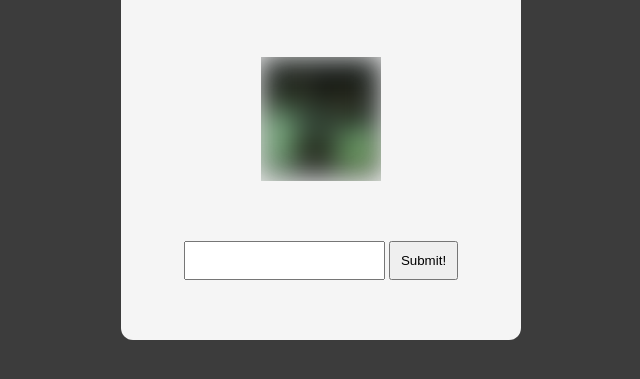
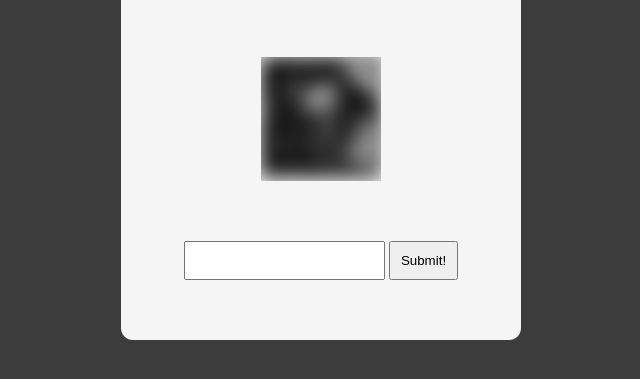
Before and after one commit to grigoryan-m/guess-the-champion, a plain HTML site: page index.html in a window 1280 px wide. Shown: the part 255-634 px from the top of the page, without its empty margins (319-959 px from the left). Drawn offline with Linux system fonts and the light colour scheme.

Commit message:
finished project

```diff
--- a/index.html
+++ b/index.html
@@ -14,8 +14,8 @@
                 <img id="iconImg" src="/src/Warwick.png">
             </div>
             <fieldset>
-                <input type="text">
-                <button>Submit!</button>
+                <input id="inputField" type="text">
+                <button id="submitButton">Submit!</button>
             </fieldset>
         </div>
     </div>
--- a/main.js
+++ b/main.js
@@ -0,0 +1,202 @@
+const champions = [
+    "Aatrox.png",
+    "Ahri.png",
+    "Akali.png",
+    "Akshan.png",
+    "Alistar.png",
+    "Amumu.png",
+    "Anivia.png",
+    "Annie.png",
+    "Aphelios.png",
+    "Ashe.png",
+    "AurelionSol.png",
+    "Azir.png",
+    "Bard.png",
+    "Belveth.png",
+    "Blitzcrank.png",
+    "Brand.png",
+    "Braum.png",
+    "Caitlyn.png",
+    "Camille.png",
+    "Cassiopeia.png",
+    "Chogath.png",
+    "Corki.png",
+    "Darius.png",
+    "Diana.png",
+    "Draven.png",
+    "DrMundo.png",
+    "Ekko.png",
+    "Elise.png",
+    "Evelynn.png",
+    "Ezreal.png",
+    "Fiddlesticks.png",
+    "Fiora.png",
+    "Fizz.png",
+    "Galio.png",
+    "Gangplank.png",
+    "Garen.png",
+    "Gnar.png",
+    "Gragas.png",
+    "Graves.png",
+    "Gwen.png",
+    "Hecarim.png",
+    "Heimerdinger.png",
+    "Illaoi.png",
+    "Irelia.png",
+    "Ivern.png",
+    "Janna.png",
+    "JarvanIV.png",
+    "Jax.png",
+    "Jayce.png",
+    "Jhin.png",
+    "Jinx.png",
+    "Kaisa.png",
+    "Kalista.png",
+    "Karma.png",
+    "Karthus.png",
+    "Kassadin.png",
+    "Katarina.png",
+    "Kayle.png",
+    "Kayn.png",
+    "Kennen.png",
+    "Khazix.png",
+    "Kindred.png",
+    "Kled.png",
+    "KogMaw.png",
+    "KSante.png",
+    "Leblanc.png",
+    "LeeSin.png",
+    "Leona.png",
+    "Lillia.png",
+    "Lissandra.png",
+    "Lucian.png",
+    "Lulu.png",
+    "Lux.png",
+    "Malphite.png",
+    "Malzahar.png",
+    "Maokai.png",
+    "MasterYi.png",
+    "Milio.png",
+    "MissFortune.png",
+    "Mordekaiser.png",
+    "Morgana.png",
+    "Naafiri.png",
+    "Nami.png",
+    "Nasus.png",
+    "Nautilus.png",
+    "Neeko.png",
+    "Nidalee.png",
+    "Nilah.png",
+    "Nocturne.png",
+    "Nunu.png",
+    "Olaf.png",
+    "Orianna.png",
+    "Ornn.png",
+    "Pantheon.png",
+    "Poppy.png",
+    "Pyke.png",
+    "Qiyana.png",
+    "Quinn.png",
+    "Rakan.png",
+    "Rammus.png",
+    "RekSai.png",
+    "Rell.png",
+    "Renata.png",
+    "Renekton.png",
+    "Rengar.png",
+    "Riven.png",
+    "Rumble.png",
+    "Ryze.png",
+    "Samira.png",
+    "Sejuani.png",
+    "Senna.png",
+    "Seraphine.png",
+    "Sett.png",
+    "Shaco.png",
+    "Shen.png",
+    "Shyvana.png",
+    "Singed.png",
+    "Sion.png",
+    "Sivir.png",
+    "Skarner.png",
+    "Sona.png",
+    "Soraka.png",
+    "Swain.png",
+    "Sylas.png",
+    "Syndra.png",
+    "TahmKench.png",
+    "Taliyah.png",
+    "Talon.png",
+    "Taric.png",
+    "Teemo.png",
+    "Thresh.png",
+    "Tristana.png",
+    "Trundle.png",
+    "Tryndamere.png",
+    "TwistedFate.png",
+    "Twitch.png",
+    "Udyr.png",
+    "Urgot.png",
+    "Varus.png",
+    "Vayne.png",
+    "Veigar.png",
+    "Velkoz.png",
+    "Vex.png",
+    "Vi.png",
+    "Viego.png",
+    "Viktor.png",
+    "Vladimir.png",
+    "Volibear.png",
+    "Warwick.png",
+    "Wukong.png",
+    "Xayah.png",
+    "Xerath.png",
+    "XinZhao.png",
+    "Yasuo.png",
+    "Yone.png",
+    "Yorick.png",
+    "Yuumi.png",
+    "Zac.png",
+    "Zed.png",
+    "Zeri.png",
+    "Ziggs.png",
+    "Zilean.png",
+    "Zoe.png",
+    "Zyra.png"
+]
+
+let file, password;
+const bluredImage = document.getElementById("iconImg")
+,submitButton = document.getElementById("submitButton")
+,inputField = document.getElementById("inputField");
+
+function getRandomFromArray(arr) {
+    const randomIndex = Math.floor(Math.random() * arr.length);
+    return arr[randomIndex];
+}
+function getPassword(){
+    file = getRandomFromArray(champions);
+    password = file.slice(0, -4);
+    bluredImage.src = "/src/" + file;
+}
+document.addEventListener("DOMContentLoaded", ()=>{
+    getPassword();
+});
+submitButton.addEventListener("click", checkAnswer);
+document.addEventListener("keydown", (event) => {
+    if(event.key === "Enter"){
+        event.preventDefault();
+        checkAnswer();
+    }
+});
+
+function checkAnswer(){
+    if(inputField.value.toLowerCase() === password.toLowerCase()){
+        alert("You won!");
+    }else{
+        alert("You lost! Champion was " + password);
+    }
+    location.reload();
+    inputField.value = '';
+    inputField.focus();
+}
--- a/styles.css
+++ b/styles.css
@@ -33,6 +33,5 @@ fieldset{
     cursor: pointer;
 }
 #iconImg{
-    filter: grayscale(100%);
-    filter: blur(15px);
+    filter: grayscale(100%) blur(10px);
 }
```
Also changed, not shown: src/Wukong.png (renamed from src/MonkeyKing.png).
